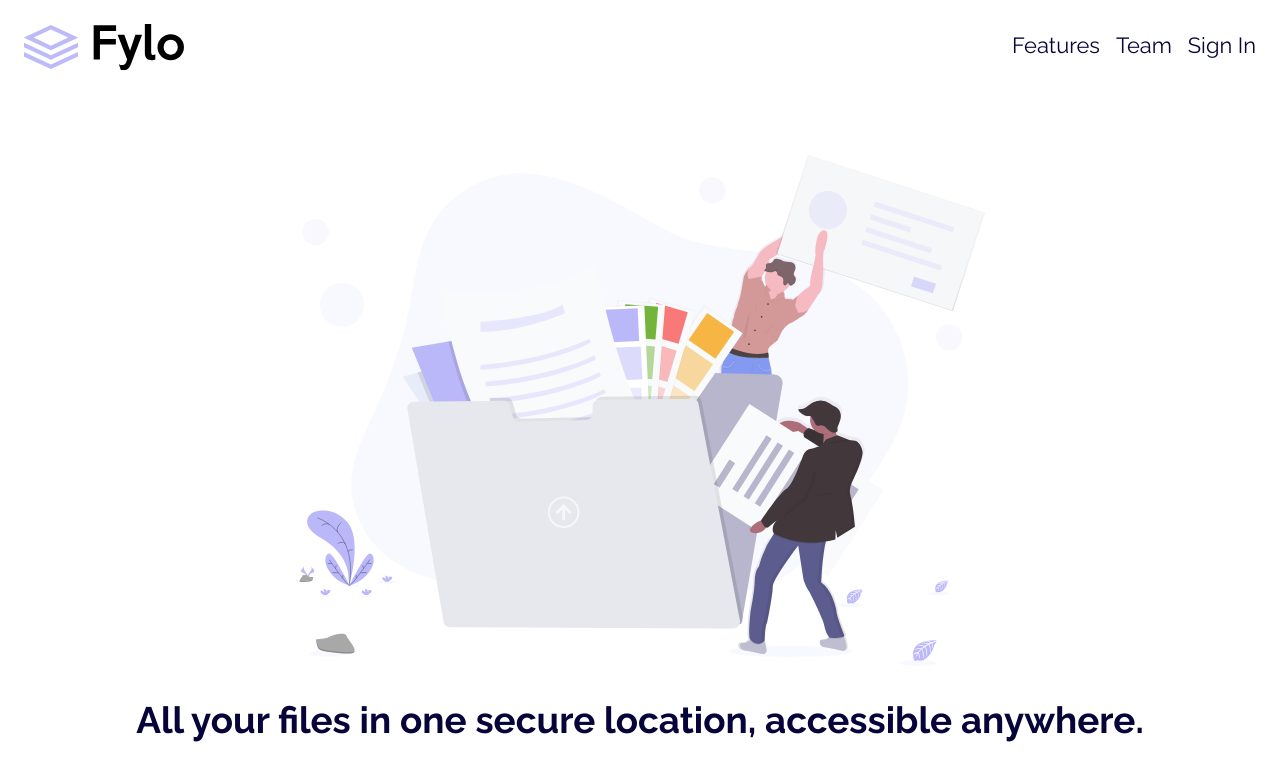
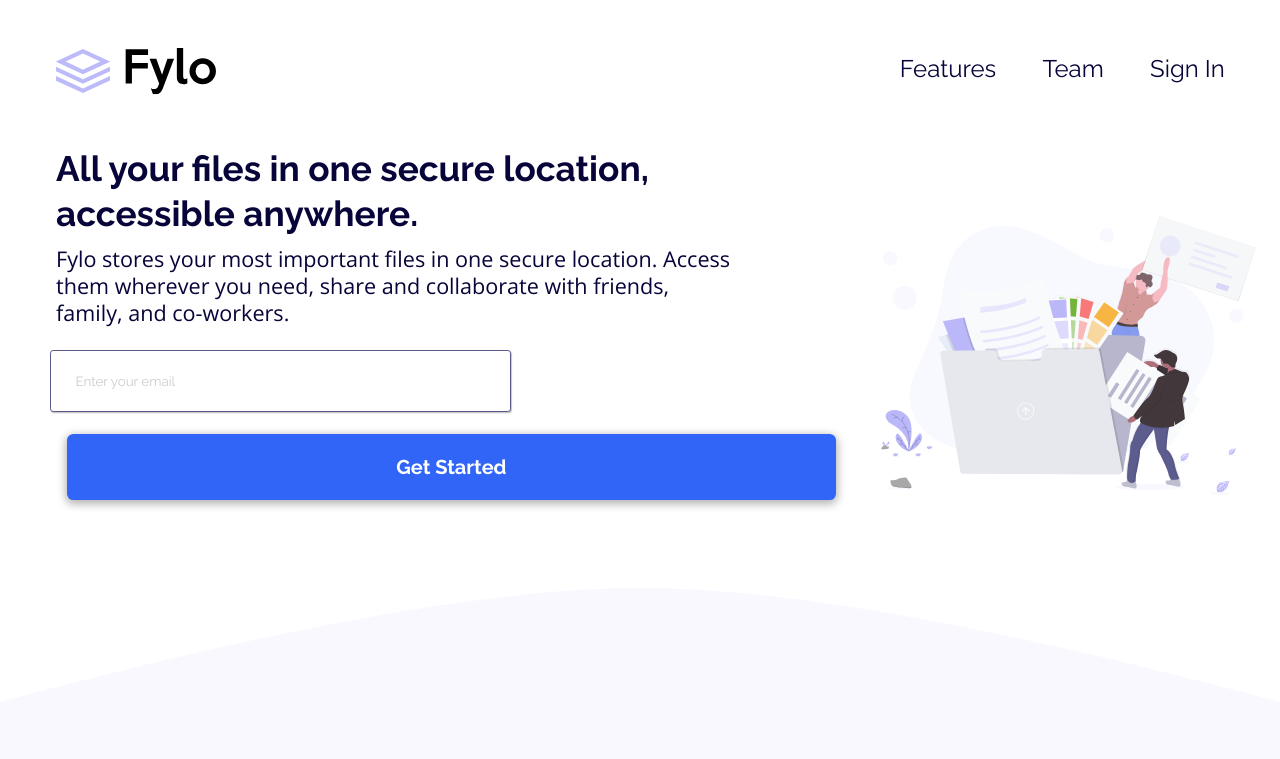
Before and after one commit to Prime-xyz/Fylo-Landing-Page, a plain HTML site: page index.html in a window 1280 px wide. Shown: the top 759 px of the page. Drawn offline with nearby package versions, Linux system fonts and the light colour scheme.

Commit message:
updated files

```diff
--- a/index.html
+++ b/index.html
@@ -7,7 +7,7 @@
 
   <link rel="icon" type="image/png" sizes="32x32" href="./images/favicon-32x32.png">
   <link rel="stylesheet" href="style.css">
-  <link href="https://unpkg.com/aos@2.3.1/dist/aos.css" rel="stylesheet">
+  <!-- <link href="https://unpkg.com/aos@2.3.1/dist/aos.css" rel="stylesheet"> -->
   <title>Frontend Mentor | Fylo landing page with two column layout</title>
 </head>
 
--- a/style.css
+++ b/style.css
@@ -603,3 +603,56 @@ footer p a{
         padding:1rem;
     }
 }
+
+@media screen and (min-width:1000px) and (max-width:2000px) {
+
+    header{
+        margin-top:1.5rem;
+    }
+
+    .logo{
+        margin-left:2rem;
+    }
+
+    .nav-links{
+        padding-inline:1rem;
+    }
+
+    .nav-links a{
+        margin-inline:0.95rem;
+        font-size:1.5rem;
+    }
+
+    .homepage{
+        display:flex;
+        align-items:center;
+        justify-content:center;
+        flex-direction:row;
+    }
+
+    .homepage .text-section h1{
+        font-size:2.2rem;
+        text-align:left;
+        width:80%;
+        margin-left:2rem;
+    }
+
+    .homepage .text-section p{
+        font-size:1.35rem;
+        text-align:left;
+        width:80%;
+        margin-left:2rem;
+        line-height:1.7rem;
+        margin-top:0.5rem;
+    }
+
+    .min-screen-form form{
+       margin-top:-1rem;
+        width:60%;
+    }
+
+    .min-screen-btn{
+        /* display:block; */
+        width:40%;
+    }
+}
```
